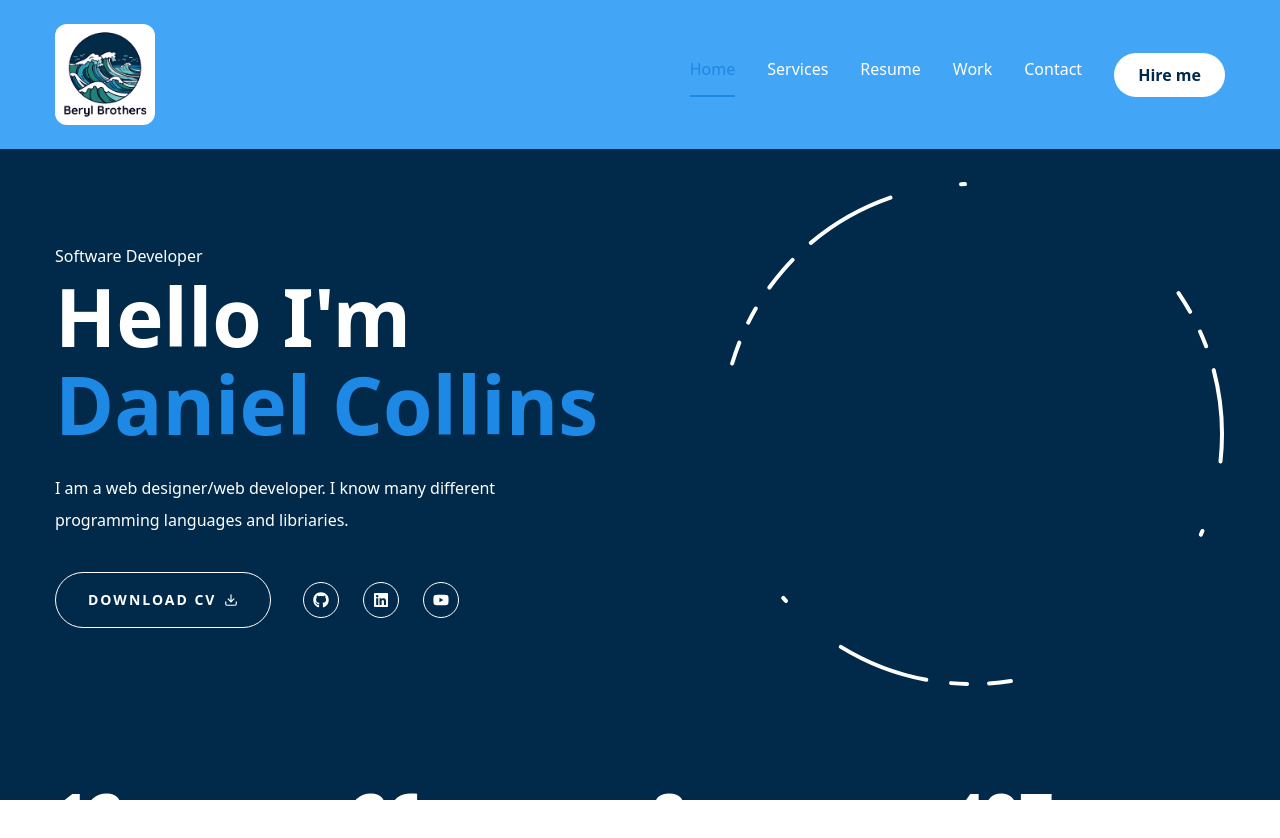
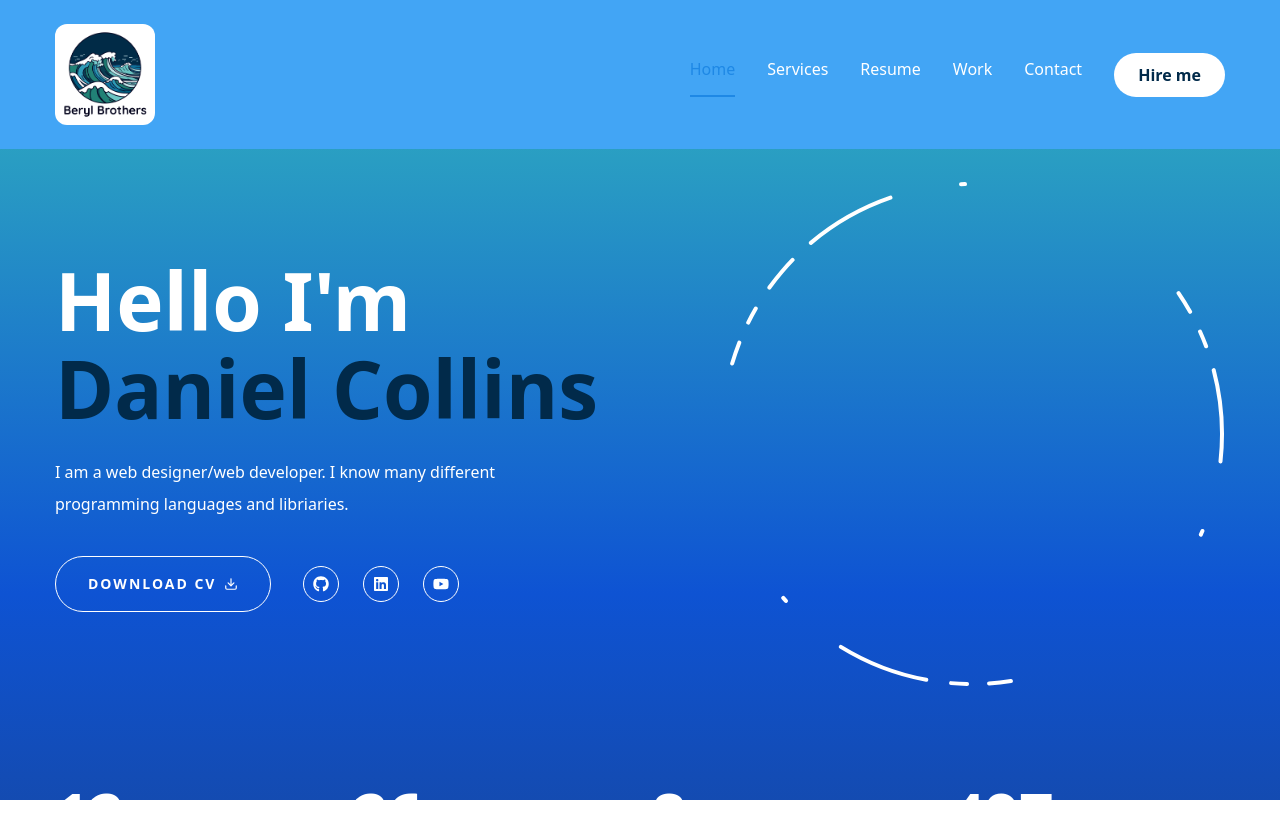
Before and after one commit to BerylBrothers/New-Form, a Next.js app: page / in a window 1280 px wide. Shown: the top 838 px of the page. Built offline with nearby package versions, Linux system fonts and the light colour scheme.

Commit message:
updated background

```diff
--- a/app/globals.css
+++ b/app/globals.css
@@ -4,7 +4,7 @@
 
 @layer base {
 body{
-  @apply font-primary bg-primary text-white leading-loose;
+  @apply font-primary bg-gradient-to-b from-[#33b8bd] via-[#0e53d3] to-[#1e3c72] text-white leading-loose;
   }
 
 h1{
--- a/app/page.jsx
+++ b/app/page.jsx
@@ -13,8 +13,8 @@ export default function Home() {
         items-center justify-between pt-6 xl:pt-8 xl:pb-24">
           {/* text */}
           <div className="text-center xl:text-left order-2 xl:order-none">
-            <span>Software Developer</span>
-            <h1 className="h1 mb-6">Hello I'm <br /><span className="text-accent">Daniel Collins</span></h1>
+            <span></span>
+            <h1 className="h1 mb-6">Hello I'm <br /><span className="text-primary">Daniel Collins</span></h1>
             <p className="max-w-[500px] mb-9 text-white">I am a web designer/web developer.
               I know many different programming
               languages and libriaries.</p>
--- a/app/services/page.jsx
+++ b/app/services/page.jsx
@@ -45,13 +45,13 @@ const Services = () => {
       >
         {services.map((service, index) =>{
           return <div key={index} className='flex-1 flex-col justify-center gap-6 group'>
-            <div className='w-full flex justify-between items-center p-2'>
+            <div className='w-full flex justify-between items-center'>
             <div className='text-5xl font-extrabold text-outline text-transparent group-hover:text-outline-hover transition-all duration-500'>{service.num}</div>
             <Link href={service.href} className='w-[70px] h-[70px] rounded-full bg-white group-hover:bg-accent transition-all duration-500 flex justify-center items-center hover:-rotate-45'>
             <BsArrowDownRight className='text-primary text-3xl' />
             </Link>
             </div>
-            <h2 className='leading-none group-hover:text-accent transition-all duration-500'>{service.title}</h2>
+            <h2 className='leading-none py-2 group-hover:text-accent transition-all duration-500'>{service.title}</h2>
              <p>{service.description}</p>
 
             <div className='border-b border-white w-full'></div>
--- a/components/Footer.jsx
+++ b/components/Footer.jsx
@@ -49,7 +49,7 @@ const Footer = () => {
     const pathname = usePathname();
 
     return (
-      <footer className='py-8 xl:py-8 text-white bg-blue-800'>
+      <footer className='py-8 xl:py-8 text-white bg-primary'>
         <div className="container mx-auto grid grid-cols-1 xl:grid-cols-3 gap-6">
 
           {/* Image Column */}
@@ -69,7 +69,7 @@ const Footer = () => {
           <div className="flex justify-center items-center xl:items-start xl:justify-start flex-col space-y-4 mb-8 xl:mb-0">
             <h3 className="text-xl font-bold">Quick Links</h3>
             {links.map((item, index) => (
-              <Link key={index} href={item.path} className="text-lg hover:text-accent">
+              <Link key={index} href={item.path} className="capitalize text-lg hover:text-accent transition-all duration-300">
                 {item.name}
               </Link>
             ))}
--- a/tailwind.config.mjs
+++ b/tailwind.config.mjs
@@ -23,6 +23,7 @@ export default {
   	extend: {
   		colors: {
   			primary:'#012A4A',
+			primarybg: "linear-gradient(to bottom, #a1c4fd, #c2e9fb, #4facfe);",
 			accent:{
 				DEFAULT: '#1e88e5',
 				hover: '#1e88e5',
```
